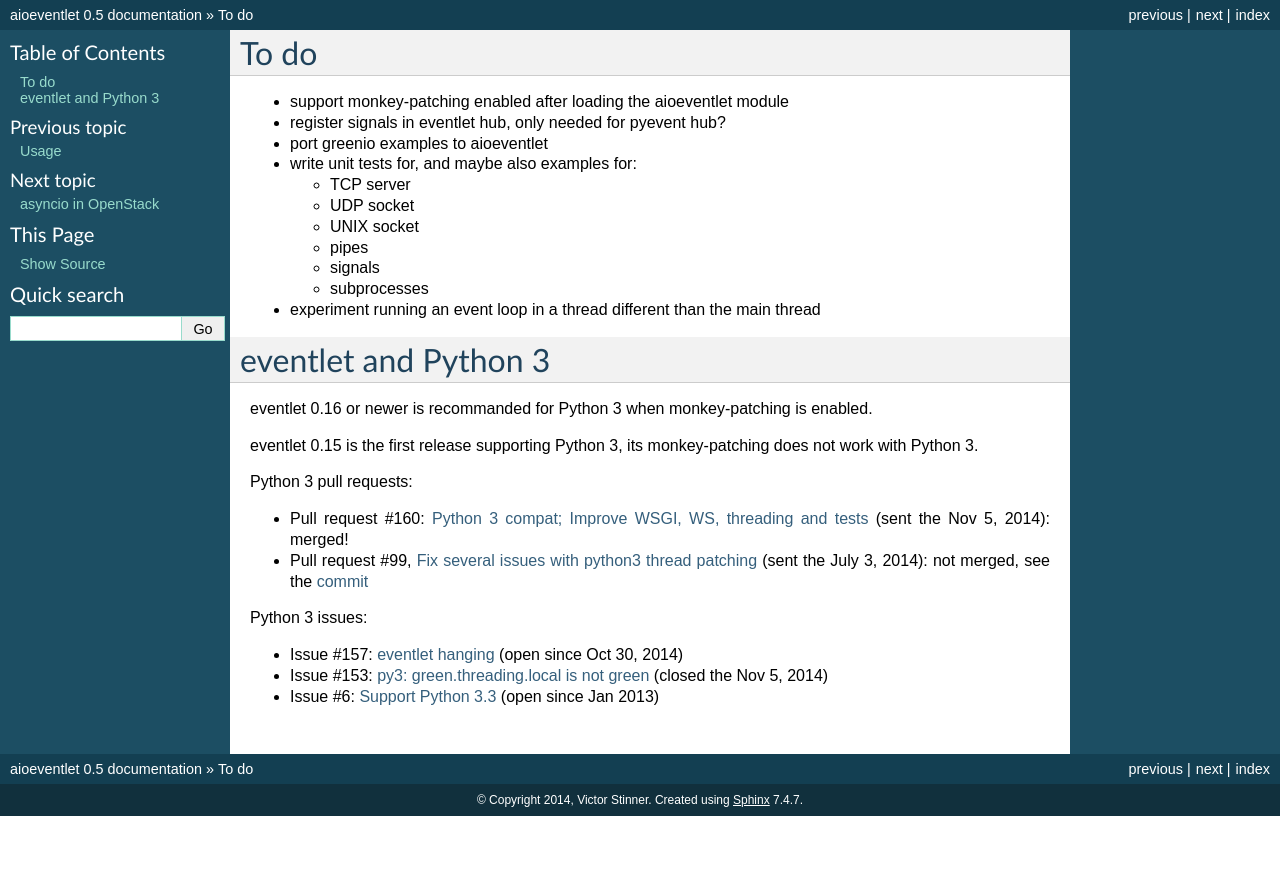
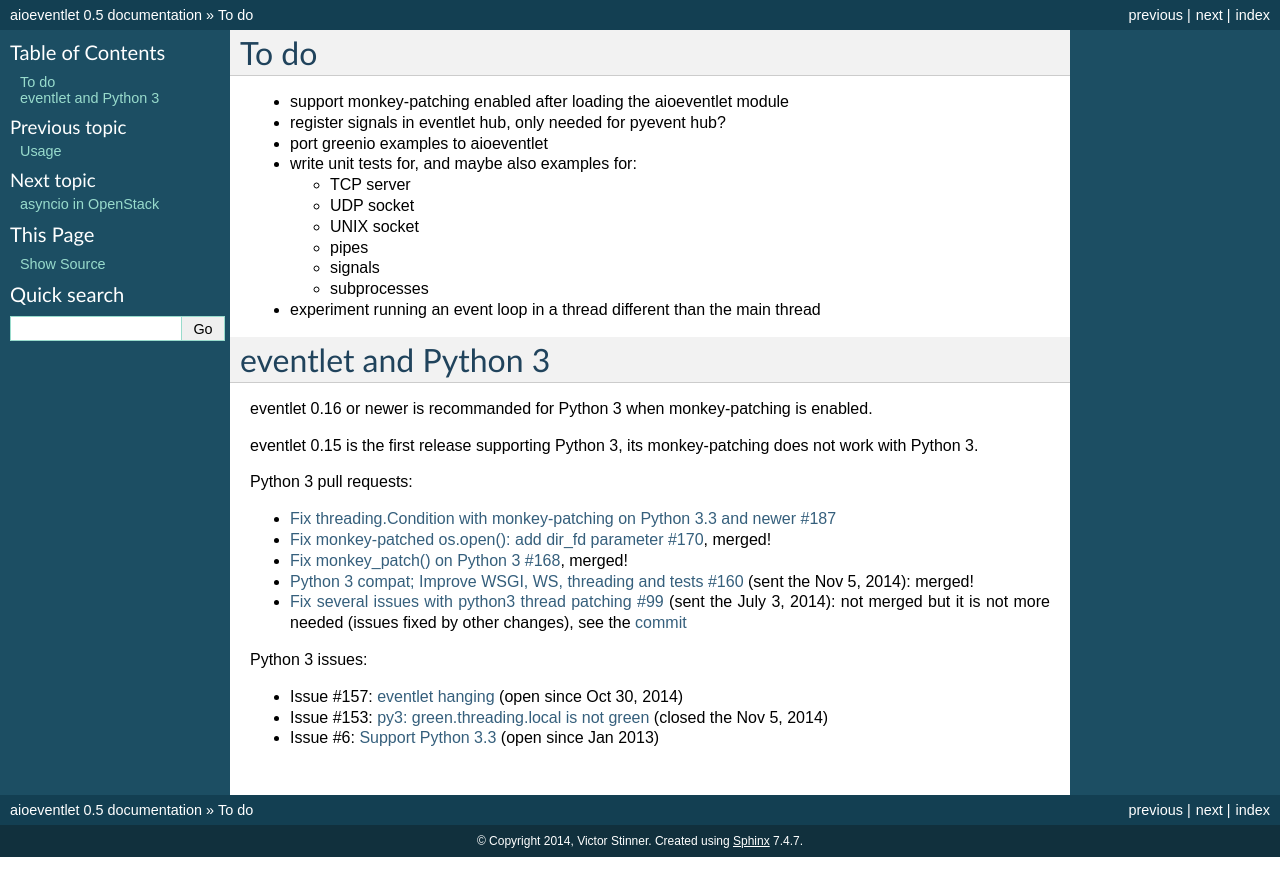
Before and after one commit to openstack-archive/deb-python-aioeventlet, a Sphinx documentation site: the page built from doc/status.rst, in a window 1280 px wide. Shown: the top 896 px of the page. Built offline with Sphinx 7.4.7, drawn with Linux system fonts in a browser that asks for light colours.

Commit message:
eventlet: python 3 issues

```diff
--- a/doc/status.rst
+++ b/doc/status.rst
@@ -29,12 +29,19 @@
 
 Python 3 pull requests:
 
-* Pull request #160: `Python 3 compat; Improve WSGI, WS, threading and tests
+* `Fix threading.Condition with monkey-patching on Python 3.3 and newer #187
+  <https://github.com/eventlet/eventlet/pull/187>`_
+* `Fix monkey-patched os.open(): add dir_fd parameter #170
+  <https://github.com/eventlet/eventlet/pull/170>`_, merged!
+* `Fix monkey_patch() on Python 3 #168
+  <https://github.com/eventlet/eventlet/pull/168>`_, merged!
+* `Python 3 compat; Improve WSGI, WS, threading and tests #160
   <https://github.com/eventlet/eventlet/pull/160>`_ (sent the Nov 5, 2014):
   merged!
-* Pull request #99, `Fix several issues with python3 thread patching
+* `Fix several issues with python3 thread patching #99
   <https://github.com/eventlet/eventlet/pull/99>`_ (sent the July 3, 2014): not
-  merged, see the `commit
+  merged but it is not more needed (issues fixed by other changes), see the
+  `commit
   <https://github.com/therve/eventlet/commit/9c3118162cf1ca1e50be330ba2a289f054c48d3c>`_
 
 Python 3 issues:
```
